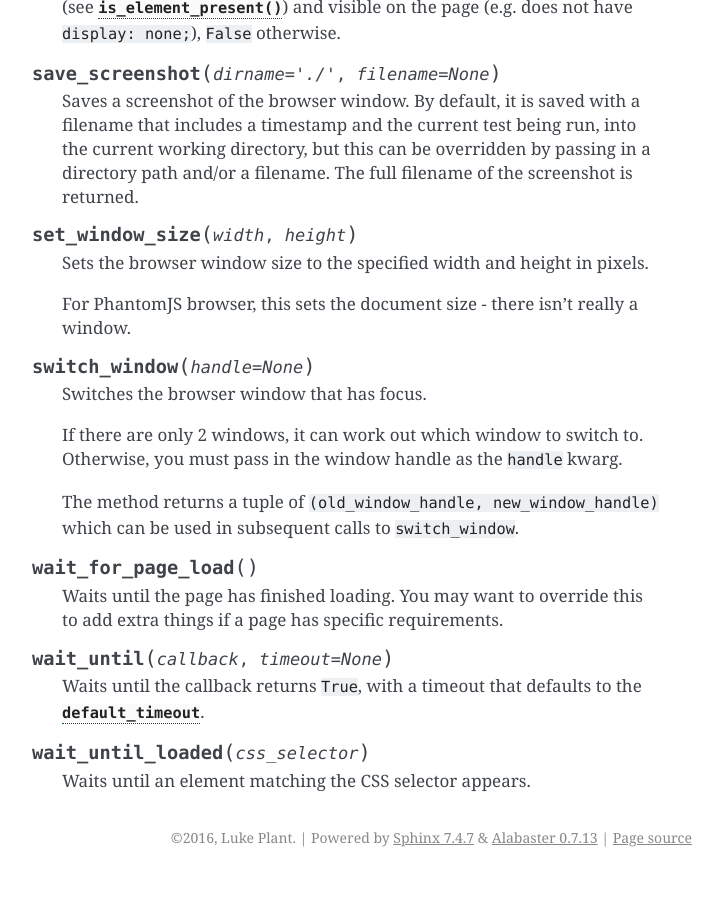
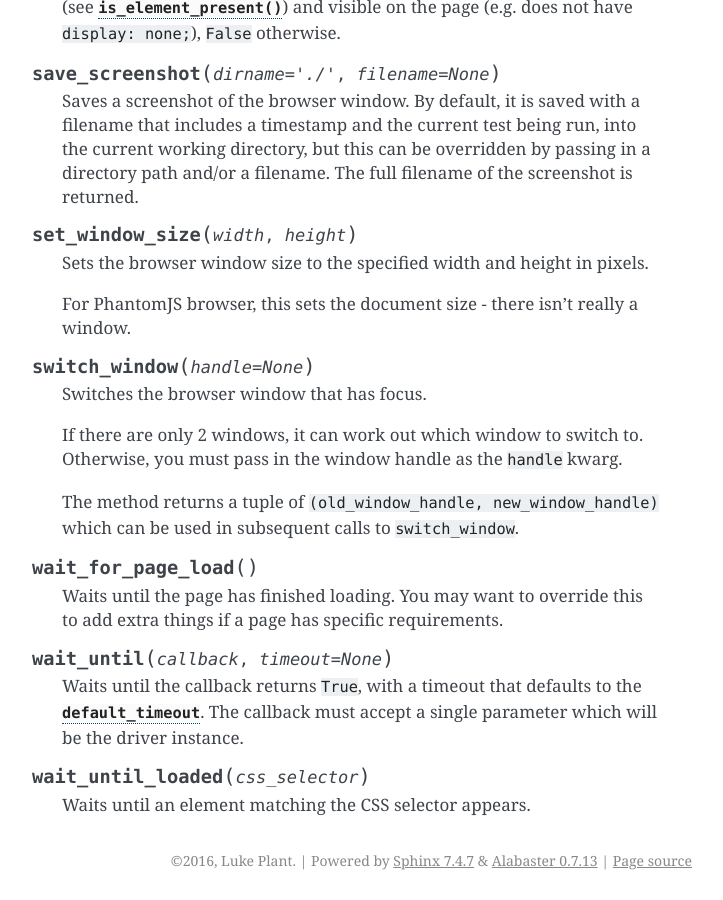
Before and after one commit to django-functest/django-functest, a Sphinx documentation site: the page built from docs/selenium.rst, in a window 1280 px wide and 900 px high, scrolled down 2424 px. Shown: the whole window, without its empty margins (418-1141 px from the left). Built offline with Sphinx 7.4.7, drawn with Linux system fonts in a browser that asks for light colours; before the commit the page ends 3301 px from its top, so only the background shows below that.

Commit message:
Better docs for

```diff
--- a/docs/selenium.rst
+++ b/docs/selenium.rst
@@ -153,7 +153,8 @@ The class ``FuncSeleniumMixin`` has some Selenium/full browser specific methods,
    .. method:: wait_until(callback, timeout=None)
 
       Waits until the callback returns ``True``, with a timeout that defaults
-      to the :attr:`default_timeout`.
+      to the :attr:`default_timeout`. The callback must accept a single
+      parameter which will be the driver instance.
 
    .. method:: wait_until_loaded(css_selector)
 
```
